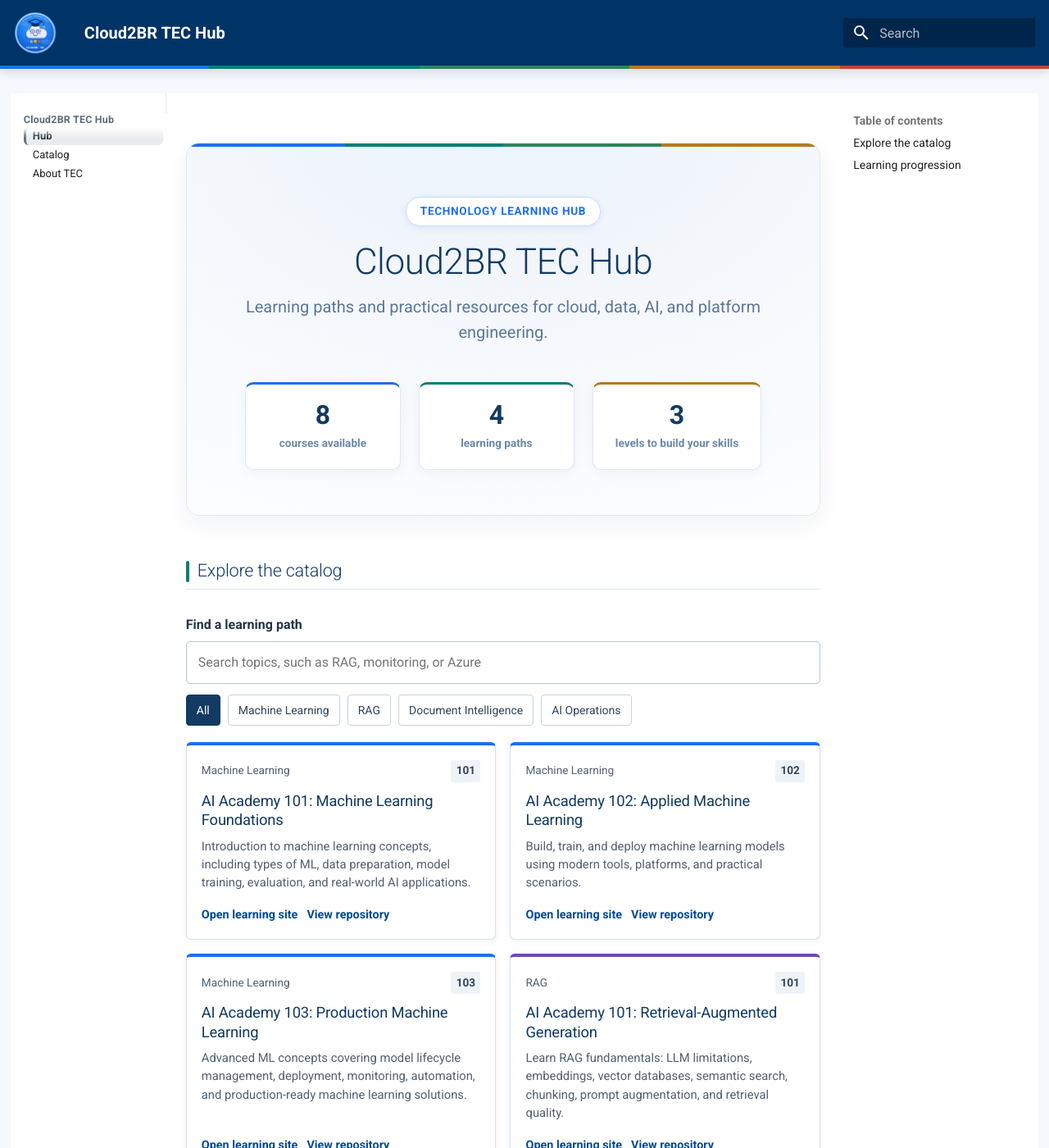
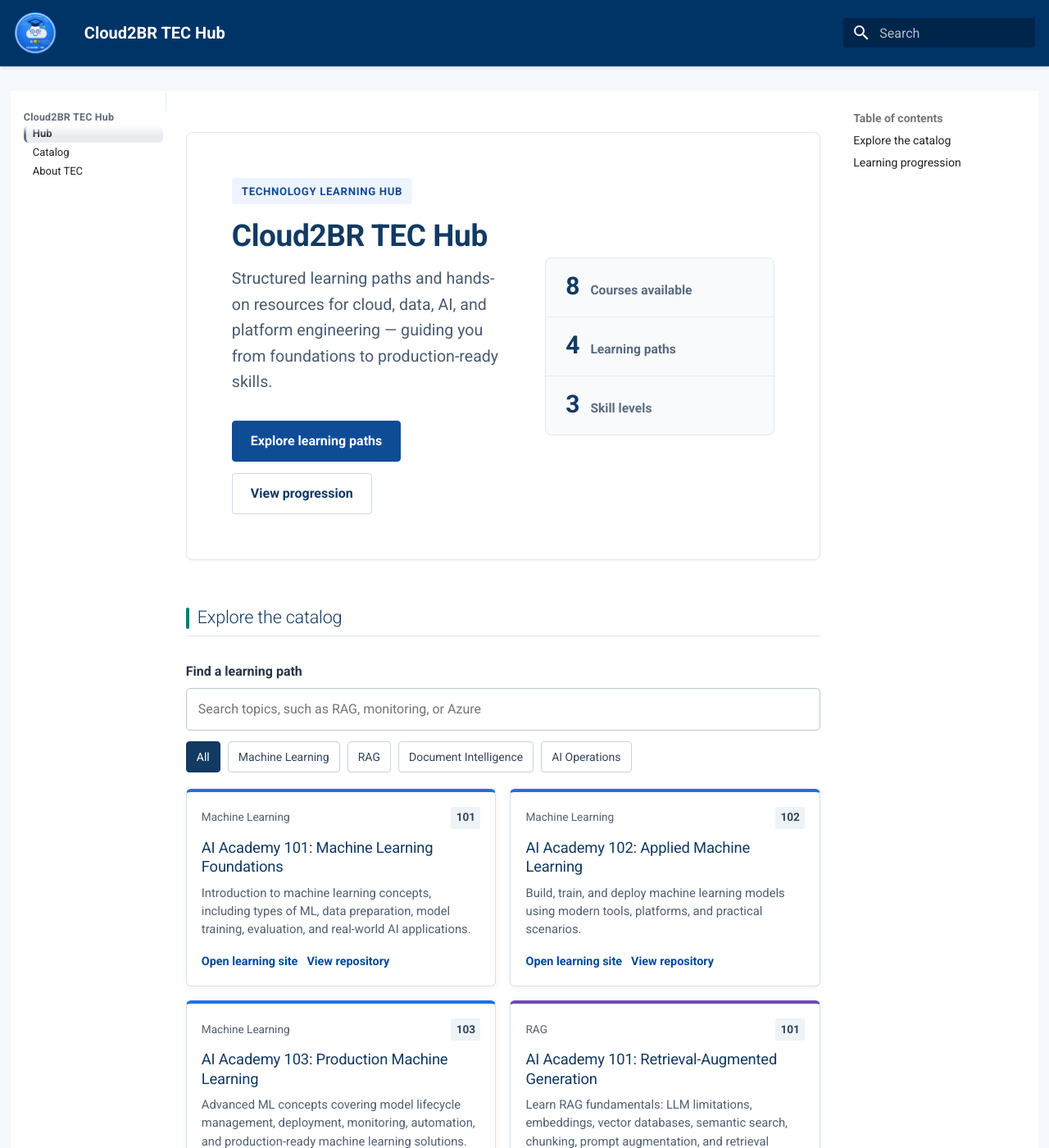
Before and after one commit to Cloud2BR-TEC/tec-hub, an MkDocs documentation site: the page built from docs/index.md, in a window 1280 px wide and 1400 px high. Shown: the whole window at 82% size. Built offline with MkDocs 1.6.1 and Material for MkDocs 9.7.7, drawn with Linux system fonts in a browser that asks for light colours.

Commit message:
Refine TEC Hub landing to a professional layout

```diff
--- a/docs/assets/css/custom.css
+++ b/docs/assets/css/custom.css
@@ -21,7 +21,7 @@
 }
 
 body { background: var(--hub-canvas); }
-.md-header { border-bottom: 4px solid transparent; border-image: linear-gradient(90deg, var(--hub-blue) 0 20%, var(--hub-teal) 20% 40%, var(--hub-green) 40% 60%, var(--hub-amber) 60% 80%, var(--hub-coral) 80% 100%) 1; box-shadow: 0 3px 12px rgba(12, 39, 67, 0.16); }
+.md-header { border-bottom: 1px solid rgba(255, 255, 255, 0.12); box-shadow: 0 1px 4px rgba(12, 39, 67, 0.2); }
 .md-header__inner { min-height: 4rem; }
 .md-header__button.md-logo { margin: 0.35rem 0.7rem 0.35rem 0; padding: 0; }
 .md-header__button.md-logo img { width: 2.6rem; height: 2.6rem; }
@@ -50,20 +50,21 @@
 .md-typeset blockquote p { margin: 0; }
 .md-typeset blockquote strong { color: #593b87; }
 
-.hub-welcome { position: relative; margin: 2rem 0 2.6rem; overflow: hidden; border: 1px solid #e1e9f2; border-radius: 16px; background: radial-gradient(120% 140% at 50% -10%, #eaf2fb 0%, #f5f8fc 45%, #ffffff 100%); padding: 3.25rem 1.5rem 2.75rem; text-align: center; box-shadow: 0 10px 30px rgba(15, 42, 70, 0.06); }
-.hub-welcome::before { position: absolute; top: 0; right: 0; left: 0; height: 4px; background: linear-gradient(90deg, var(--hub-blue) 0 25%, var(--hub-teal) 25% 50%, var(--hub-green) 50% 75%, var(--hub-amber) 75% 100%); content: ""; }
-.hub-welcome__intro { display: flex; flex-direction: column; align-items: center; }
-.hub-welcome__badge { display: inline-flex; align-items: center; gap: 0.4rem; margin: 0 0 1rem; border: 1px solid #c9dcf2; border-radius: 999px; padding: 0.3rem 0.85rem; background: #ffffff; color: var(--hub-blue); font-size: 0.68rem; font-weight: 700; letter-spacing: 0.05em; text-transform: uppercase; box-shadow: 0 2px 8px rgba(31, 111, 235, 0.12); }
-.md-content__inner.md-typeset .hub-welcome h1 { max-width: 40rem; margin: 0; border: 0; padding: 0; color: var(--hub-navy); font-size: clamp(2.2rem, 3.3vw, 3rem); line-height: 1.08; }
-.hub-welcome__lead { max-width: 42rem; margin: 0.8rem 0 0; color: #5b7898; font-size: 1rem; line-height: 1.55; }
-.hub-welcome__summary { display: flex; flex-wrap: wrap; justify-content: center; gap: 1.1rem; margin-top: 2.25rem; }
-.hub-stat { min-width: 9.5rem; border: 1px solid #e1e9f2; border-top: 3px solid transparent; border-radius: 10px; background: #ffffff; padding: 1rem 1.35rem; box-shadow: 0 4px 14px rgba(15, 42, 70, 0.05); }
-.hub-stat--blue { border-top-color: var(--hub-blue); }
-.hub-stat--teal { border-top-color: var(--hub-teal); }
-.hub-stat--amber { border-top-color: var(--hub-amber); }
-.hub-welcome__summary strong, .hub-welcome__summary span { display: block; }
-.hub-welcome__summary strong { color: var(--hub-navy); font-size: 1.6rem; line-height: 1.1; }
-.hub-welcome__summary span { margin-top: 0.3rem; color: #6b88a7; font-size: 0.68rem; font-weight: 600; }
+.hub-welcome { display: grid; grid-template-columns: minmax(0, 1.7fr) minmax(14rem, 1fr); gap: 2.5rem; align-items: center; margin: 1.5rem 0 2.75rem; border: 1px solid #e3e8ef; border-radius: 8px; background: #ffffff; padding: 2.75rem 2.75rem; box-shadow: 0 1px 3px rgba(15, 42, 70, 0.05); }
+.hub-welcome__intro { display: flex; flex-direction: column; align-items: flex-start; text-align: left; }
+.hub-welcome__badge { display: inline-flex; align-items: center; margin: 0 0 0.9rem; border-radius: 4px; padding: 0.28rem 0.6rem; background: #eef4ff; color: #0f4c96; font-size: 0.66rem; font-weight: 700; letter-spacing: 0.05em; text-transform: uppercase; }
+.md-content__inner.md-typeset .hub-welcome h1 { margin: 0; border: 0; padding: 0; color: var(--hub-navy); font-size: clamp(1.85rem, 2.6vw, 2.4rem); font-weight: 700; line-height: 1.14; }
+.hub-welcome__lead { max-width: 40rem; margin: 0.75rem 0 0; color: #4a5b70; font-size: 0.98rem; line-height: 1.6; }
+.hub-welcome__actions { display: flex; flex-wrap: wrap; gap: 0.7rem; margin-top: 1.6rem; }
+.md-typeset .hub-action { display: inline-flex; align-items: center; min-height: 2.5rem; border: 1px solid #cdd8e5; border-radius: 4px; padding: 0.5rem 1.1rem; color: var(--hub-navy); font-size: 0.8rem; font-weight: 600; text-decoration: none; transition: background 0.15s ease, border-color 0.15s ease; }
+.md-typeset .hub-action:hover { border-color: #0f4c96; background: #f5f9ff; color: var(--hub-navy); }
+.md-typeset .hub-action--primary { border-color: #0f4c96; background: #0f4c96; color: #ffffff; }
+.md-typeset .hub-action--primary:hover { background: #0c3d78; border-color: #0c3d78; color: #ffffff; }
+.hub-welcome__summary { display: flex; flex-direction: column; border: 1px solid #e3e8ef; border-radius: 8px; background: #f8fafc; overflow: hidden; }
+.hub-stat { display: flex; align-items: baseline; gap: 0.65rem; padding: 0.95rem 1.2rem; border-bottom: 1px solid #e6ebf1; }
+.hub-stat:last-child { border-bottom: 0; }
+.hub-welcome__summary strong { color: var(--hub-navy); font-size: 1.5rem; font-weight: 700; line-height: 1; }
+.hub-welcome__summary span { color: #5b6b7f; font-size: 0.78rem; font-weight: 600; }
 
 .catalog-toolbar { margin: 1.5rem 0 1rem; }
 .catalog-search-label { display: block; margin-bottom: 0.35rem; color: var(--hub-ink); font-weight: 700; }
@@ -95,16 +96,17 @@
 .md-nav--primary .md-nav__item .md-nav__link:hover { background: #f1f3f5; border-left-color: #8a96a3; color: #243447; }
 .md-nav--primary .md-nav__item .md-nav__link--active { background: #e9ecef; border-left-color: #5e6b7a; color: #1f2933; font-weight: 700; }
 
+@media (max-width: 60rem) {
+  .hub-welcome { grid-template-columns: 1fr; gap: 1.75rem; padding: 2.25rem 2rem; }
+}
+
 @media (max-width: 44rem) {
   .md-header__inner { min-height: 3.4rem; }
   .md-header__button.md-logo img { width: 2.2rem; height: 2.2rem; }
   .md-header__title { font-size: 0.85rem; }
-  .hub-welcome { margin: 1rem 0 2rem; padding: 2.25rem 1rem 1.75rem; border-radius: 12px; }
+  .hub-welcome { grid-template-columns: 1fr; gap: 1.75rem; margin: 1rem 0 2rem; padding: 1.85rem 1.35rem; }
   .hub-welcome__lead { font-size: 0.94rem; }
-  .hub-welcome__summary { gap: 0.75rem; }
-  .hub-stat { min-width: 0; flex: 1 1 8rem; padding: 0.85rem 1rem; }
-  .hub-welcome__summary strong { font-size: 1.2rem; }
-  .hub-welcome__summary span { font-size: 0.62rem; }
+  .hub-welcome__summary strong { font-size: 1.3rem; }
   .repository-catalog { grid-template-columns: 1fr; }
   .repository-card { min-height: 0; }
 }
--- a/docs/index.md
+++ b/docs/index.md
@@ -2,12 +2,16 @@
   <div class="hub-welcome__intro">
     <p class="hub-welcome__badge">Technology Learning Hub</p>
     <h1 id="hub-welcome-title">Cloud2BR TEC Hub</h1>
-    <p class="hub-welcome__lead">Learning paths and practical resources for cloud, data, AI, and platform engineering.</p>
+    <p class="hub-welcome__lead">Structured learning paths and hands-on resources for cloud, data, AI, and platform engineering — guiding you from foundations to production-ready skills.</p>
+    <div class="hub-welcome__actions">
+      <a class="hub-action hub-action--primary" href="#explore-the-catalog">Explore learning paths</a>
+      <a class="hub-action" href="#learning-progression">View progression</a>
+    </div>
   </div>
   <div class="hub-welcome__summary" aria-label="Learning catalog summary">
-    <div class="hub-stat hub-stat--blue"><strong>8</strong><span>courses available</span></div>
-    <div class="hub-stat hub-stat--teal"><strong>4</strong><span>learning paths</span></div>
-    <div class="hub-stat hub-stat--amber"><strong>3</strong><span>levels to build your skills</span></div>
+    <div class="hub-stat"><strong>8</strong><span>Courses available</span></div>
+    <div class="hub-stat"><strong>4</strong><span>Learning paths</span></div>
+    <div class="hub-stat"><strong>3</strong><span>Skill levels</span></div>
   </div>
 </section>
 
```
